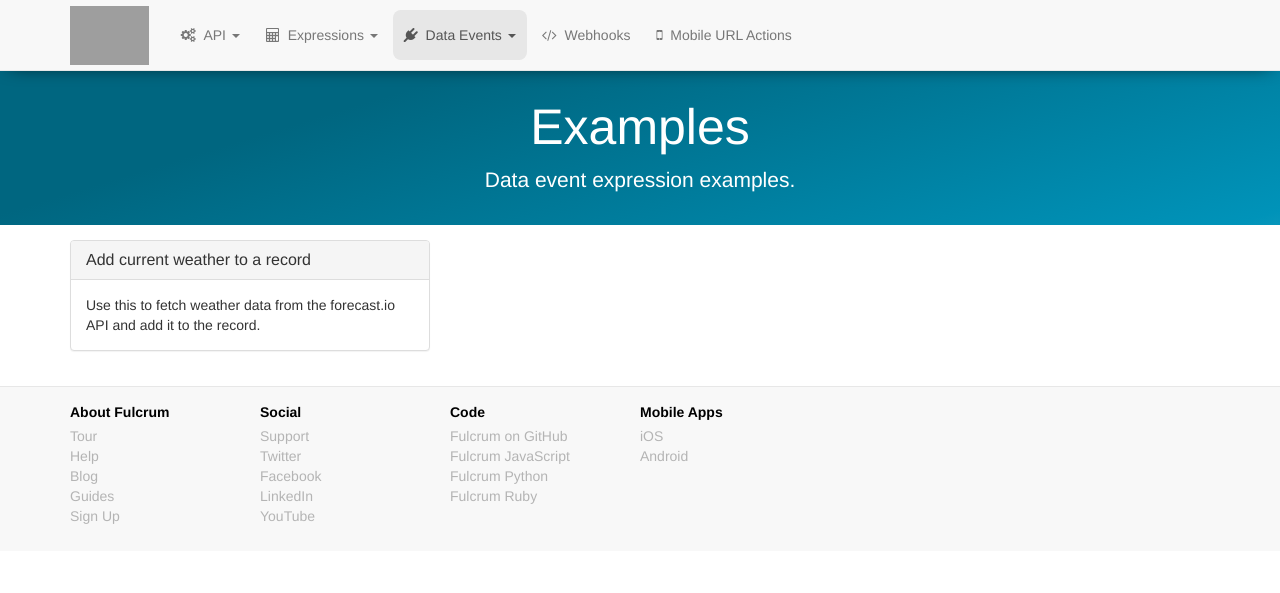
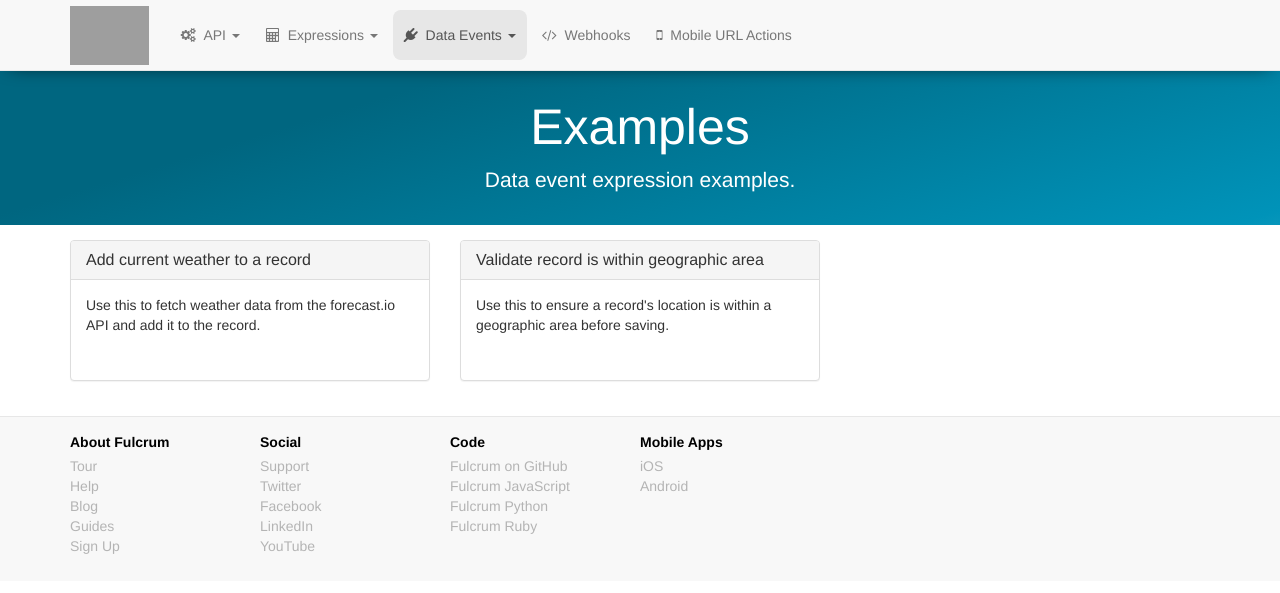
Before and after one commit to rylincoln/developer.fulcrumapp.com, a Jekyll site: the page built from _data-events/examples.md, in a window 1280 px wide. Shown: the top 593 px of the page. Built offline with Jekyll 4.4.1, drawn with Linux system fonts in a browser that asks for light colours; nearby versions of some CDN libraries; grey boxes are pictures that could not be loaded.

Commit message:
validate record within bounds example

```diff
--- /dev/null
+++ b/_data-event-examples/validate-record-within-bounds.md
@@ -0,0 +1,29 @@
+---
+layout: default
+section: data_events
+title: "Validate record is within geographic area"
+description: "Use this to ensure a record's location is within a geographic area before saving."
+category: section
+---
+
+This examples uses the [INVALID](/data-events/reference/invalid), [LATITUDE](/expressions/reference/latitude), and [LONGITUDE](/expressions/reference/longitude) functions to keep records from being saved when their geometry isn't within the state of Colorado, a conveniently rectangular state.
+
+{% highlight  js %}
+function validateLocation() {
+  // The rough bounds of Colorado
+  minLatitude = 36.985
+  maxLatitude = 40.979
+  minLongitude = -109.028
+  maxLongitude = -102.063
+
+  // The latitude and longitude of the record
+  lat = LATITUDE()
+  lng = LONGITUDE()
+
+  if (!(lat <= maxLatitude && lat >= minLatitude && lng <= maxLongitude && lng >= minLongitude)) {
+    INVALID("It looks like this record isn't within the State of Colorado. Please adjust the record's location to be within Colorado.")
+  }
+}
+
+ON('validate-record', validateLocation)
+{% endhighlight %}
--- a/_data-events/examples.md
+++ b/_data-events/examples.md
@@ -7,7 +7,7 @@ description: "Data event expression examples."
 category: section
 ---
 
-<div class="row">
+<div class="row expression-examples">
   {% assign examples = site.data-event-examples | sort: "order" %}
   {% for node in examples %}
   <div class="col-xs-12 col-md-4">
```
